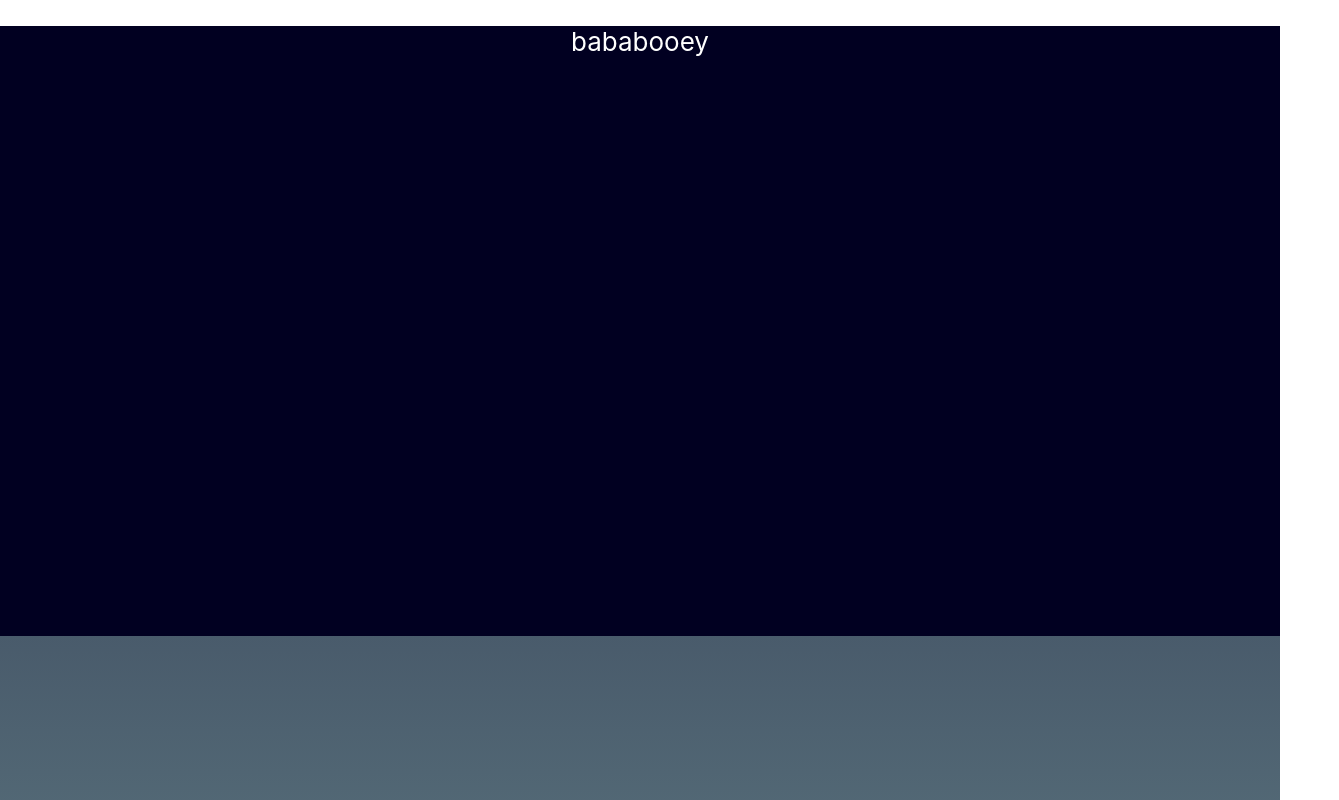
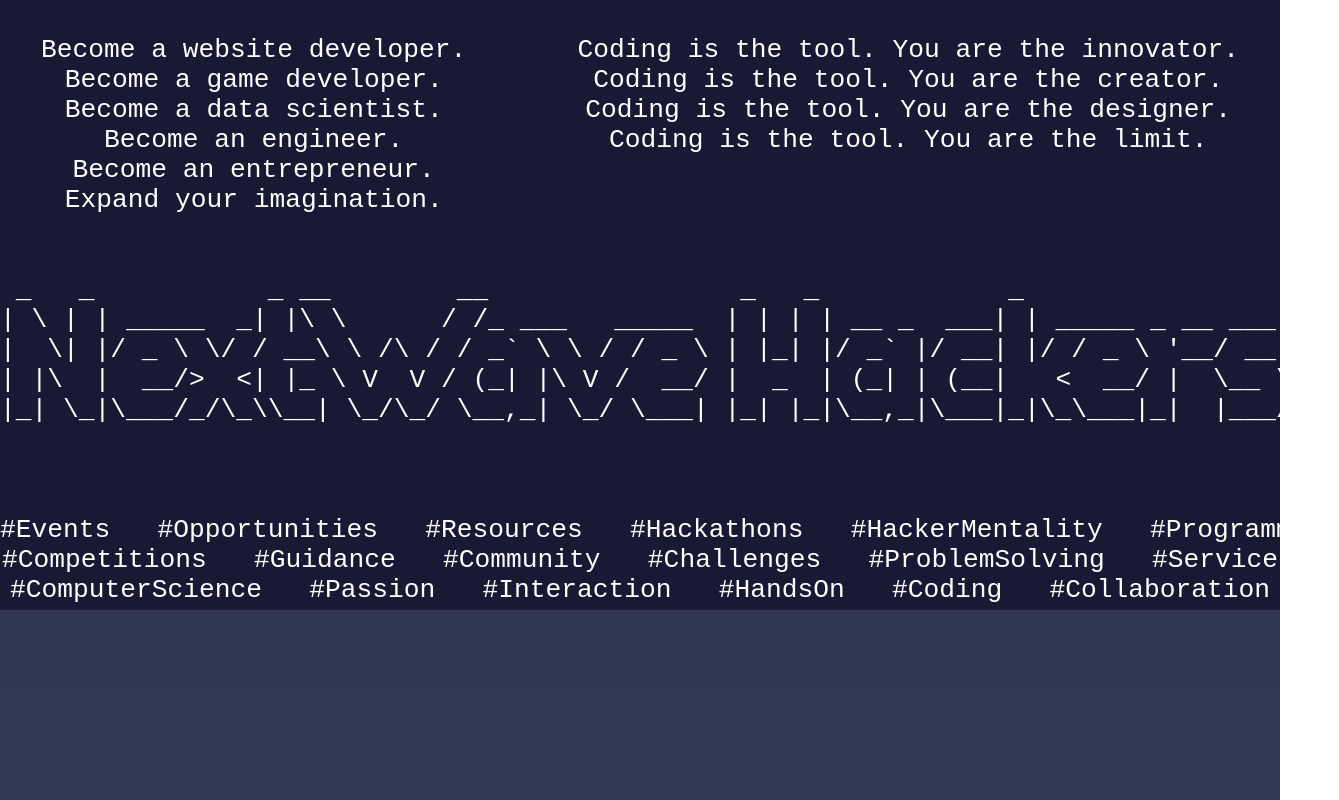
Before and after one commit to godCoderXYZ/promotion-site, a React (Create React App) app: page / in a window 1280 px wide. Shown: the top 800 px of the page, 1339 px wide, since content can reach past the window. Built offline with nearby package versions, Linux system fonts and the light colour scheme.

Commit message:
8/14/2024 Log - Header Section Completed v0.1

```diff
--- a/src/App.css
+++ b/src/App.css
@@ -1,20 +1,62 @@
+* {
+  margin: 0;
+  padding: 0;
+}
+
 .App {
   text-align: center;
 }
 
 .desktop {
   background: linear-gradient(#292E49, #536976);
-  min-height: 100vh;
+  min-height: 500vh;
   display: block;
-  flex-direction: column;
-  align-items: center;
-  justify-content: center;
   font-size: calc(10px + 2vmin);
   color: white;
 }
 
 .header-section {
-  background-color: #010021;
+  background-color: #191934;
   height: 610px;
   width: 100%;
+
+  position: relative;
 }
+
+.header-text {
+  font-family: 'Courier New', Courier, monospace;
+  font-size: 26.26px;
+}
+
+#top-left-header-text {
+  position: absolute;
+
+  top: 35px;
+  left: 41px;
+}
+
+#top-right-header-text {
+  position: absolute;
+
+  top: 35px;
+  right: 41px;
+}
+
+#bottom-header-text {
+  position: absolute;
+  bottom: 5px;
+  left: 0px;
+  right: 0px;
+  white-space: pre;
+}
+
+#ascii-header-text {
+  position: absolute;
+  font-size: 15.75;
+
+  top:275px;
+  left: 0px;
+  right: 0px;
+
+  white-space: pre;
+}
--- a/src/App.js
+++ b/src/App.js
@@ -5,7 +5,36 @@ function App() {
     <div className="App">
       <div className="desktop">
         <header className="header-section">
-          <p>bababooey</p>
+          <div id="top-left-header-text" class="header-text">
+            <p>Become a website developer.</p>
+            <p>Become a game developer.</p>
+            <p>Become a data scientist.</p>
+            <p>Become an engineer.</p>
+            <p>Become an entrepreneur.</p>
+            <p>Expand your imagination.</p>
+          </div>
+
+          <div id="top-right-header-text" class="header-text">
+            <p>Coding is the tool. You are the innovator.</p>
+            <p>Coding is the tool. You are the creator.</p>
+            <p>Coding is the tool. You are the designer.</p>
+            <p>Coding is the tool. You are the limit.</p>
+          </div>
+
+          <div id="ascii-header-text" class="header-text">
+            <p> _   _           _ __        __                _   _            _                 </p>
+            <p>| \ | | _____  _| |\ \      / /_ ___   _____  | | | | __ _  ___| | _____ _ __ ___ </p>
+            <p>|  \| |/ _ \ \/ / __\ \ /\ / / _` \ \ / / _ \ | |_| |/ _` |/ __| |/ / _ \ '__/ __|</p>
+            <p>| |\  |  __/&gt;  &lt;| |_ \ V  V / (_| |\ V /  __/ |  _  | (_| | (__|   &lt;  __/ |  \__ \</p>
+            <p>|_| \_|\___/_/\_\\__| \_/\_/ \__,_| \_/ \___| |_| |_|\__,_|\___|_|\_\___|_|  |___/</p>
+          </div>
+
+          <div id="bottom-header-text" class="header-text">
+            <p>#Events   #Opportunities   #Resources   #Hackathons   #HackerMentality   #Programming</p>
+            <p>#Competitions   #Guidance   #Community   #Challenges   #ProblemSolving   #Service</p>
+            <p>#ComputerScience   #Passion   #Interaction   #HandsOn   #Coding   #Collaboration</p>
+          </div>
+
         </header>
       </div>
     </div>
```
